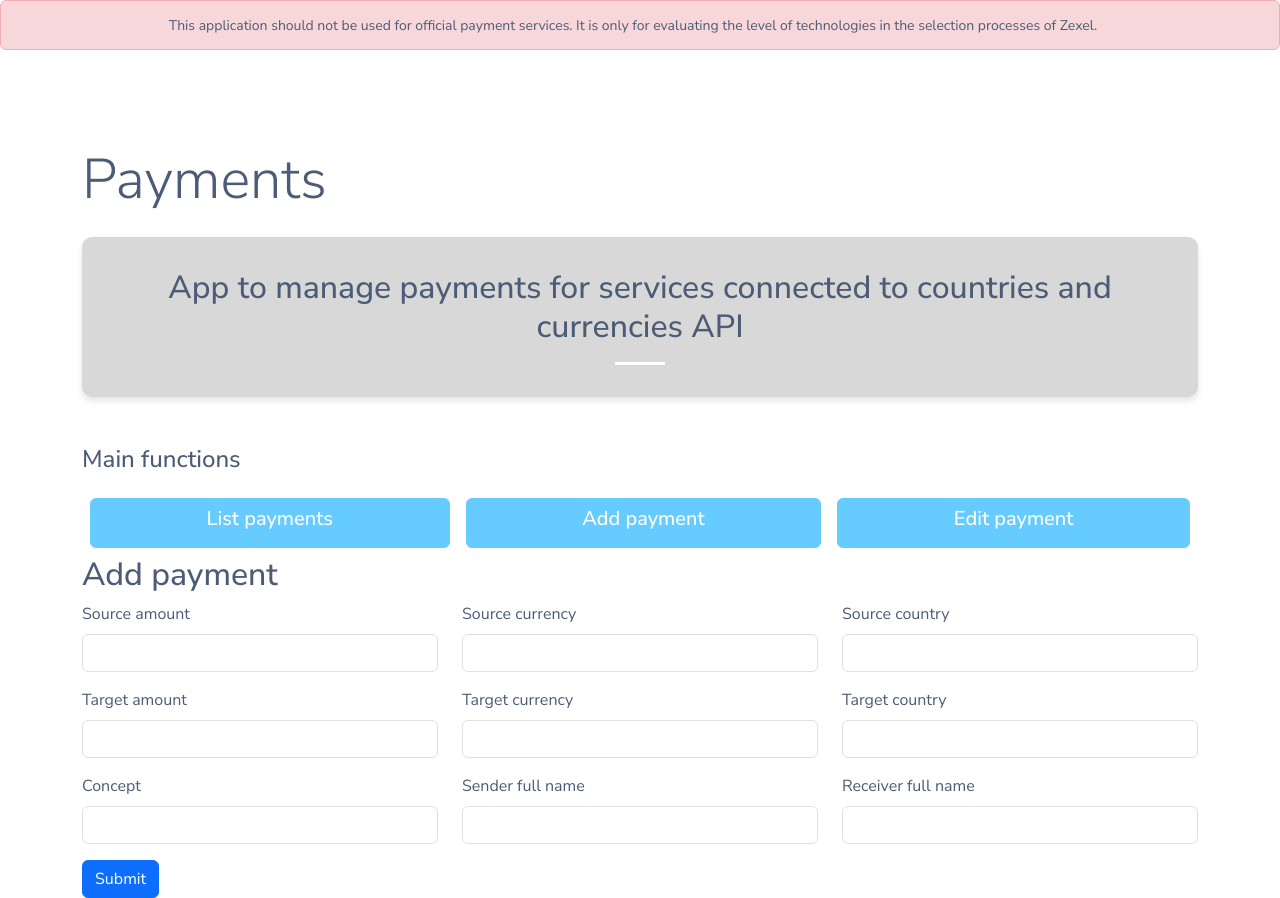
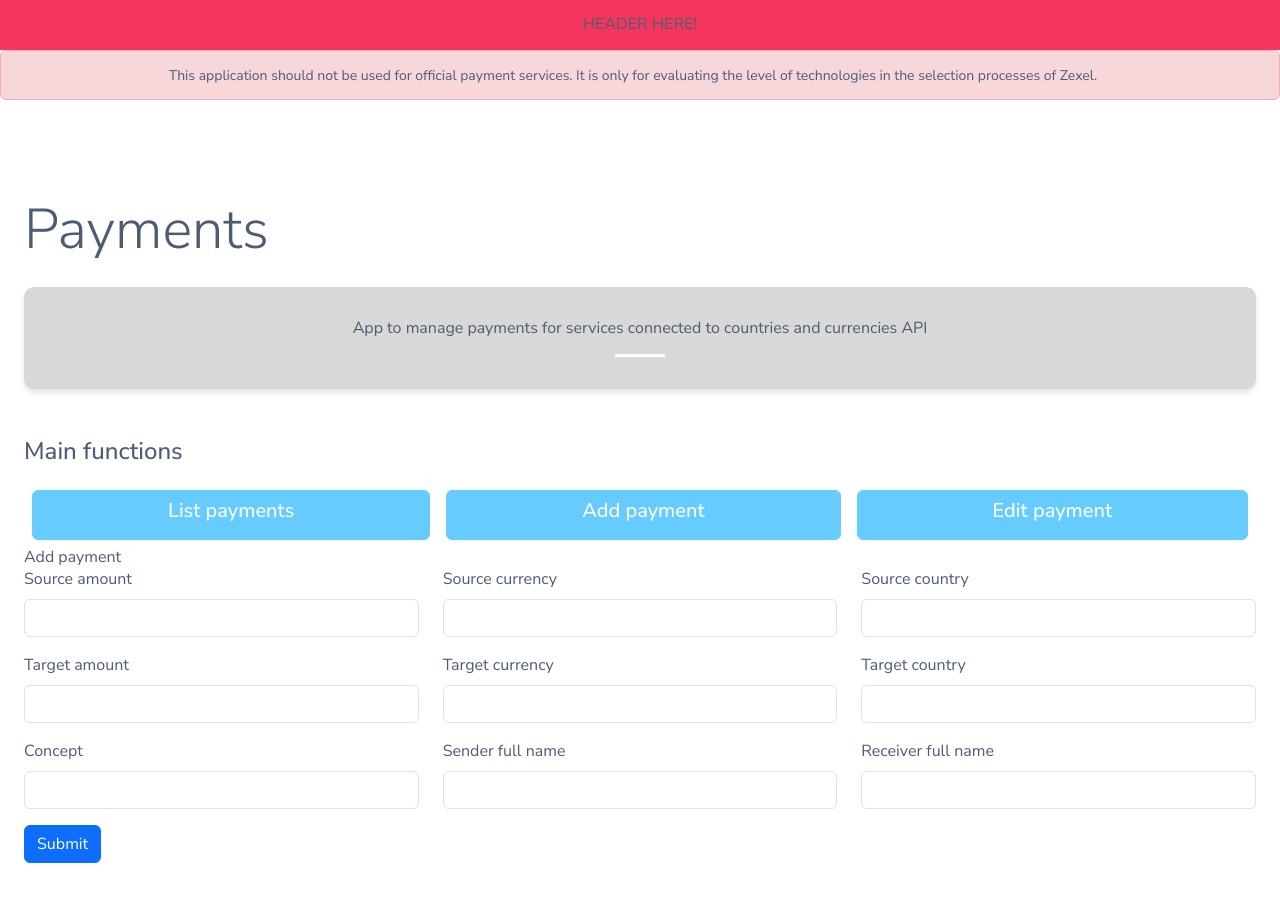
Before and after one commit to EliRodrEs/Payppermint, a Nuxt app in the folder front/: page /payments/add in a window 1280 px wide. After the commit the page ends 863 px from the top, so only its background shows below. Built offline with nearby package versions, Linux system fonts and the light colour scheme.

Commit message:
feat: Add tailwindCSS to speed up the styling process

```diff
--- /dev/null
+++ b/front/components/Header.vue
@@ -0,0 +1,6 @@
+<template>
+    <div class="sticky-top py-1 text-center d-flex align-items-center justify-content-center bg-[var(--zexel-error)]"
+        style="height: 50px;">
+        <h1>HEADER HERE!</h1>
+    </div>
+  </template>
--- a/front/layouts/default.vue
+++ b/front/layouts/default.vue
@@ -1,10 +1,14 @@
 <template>
+  <Header />
   <div class="container-fluid">
     <div class="row">
-      <div class="alert alert-danger fixed-top py-1 text-center d-flex align-items-center justify-content-center"
+      <div class="alert alert-danger py-1 text-center d-flex align-items-center justify-content-center"
         style="height: 50px;">
         <p class="mb-0 small">{{ $t('app_disclaimer') }}</p>
       </div>
+
+    </div>
+    <div class="row">
       <div class="col-12">
         <slot />
       </div>
--- a/front/nuxt.config.ts
+++ b/front/nuxt.config.ts
@@ -3,6 +3,14 @@ export default defineNuxtConfig({
   devtools: { enabled: true },
   ssr: false,
   components: true,
+
+  css: ['~/public/css/style.css'],
+  postcss: {
+    plugins: {
+      tailwindcss: {},
+      autoprefixer: {},
+    },
+  },
 
   modules: [
       '@nuxtjs/i18n',
--- a/front/package.json
+++ b/front/package.json
@@ -19,6 +19,9 @@
     "vue-router": "4.4.3"
   },
   "devDependencies": {
-    "@nuxt/devtools": "^1.3.9"
+    "@nuxt/devtools": "^1.3.9",
+    "autoprefixer": "^10.4.20",
+    "postcss": "^8.4.41",
+    "tailwindcss": "^3.4.10"
   }
 }
--- a/front/public/css/style.css
+++ b/front/public/css/style.css
@@ -1,6 +1,13 @@
 @import url("https://fonts.googleapis.com/css2?family=Nunito+Sans:ital,opsz,wght@0,6..12,200;0,6..12,300;0,6..12,400;0,6..12,500;0,6..12,600;0,6..12,700;0,6..12,800;0,6..12,900;0,6..12,1000;1,6..12,200;1,6..12,300;1,6..12,400;1,6..12,500;1,6..12,600;1,6..12,700;1,6..12,800;1,6..12,900;1,6..12,1000&display=swap");
 @import url("https://fonts.googleapis.com/css2?family=Montserrat+Alternates:ital,wght@0,100;0,200;0,300;0,400;0,500;0,600;0,700;0,800;0,900;1,100;1,200;1,300;1,400;1,500;1,600;1,700;1,800;1,900&family=Nunito+Sans:ital,opsz,wght@0,6..12,200;0,6..12,300;0,6..12,400;0,6..12,500;0,6..12,600;0,6..12,700;0,6..12,800;0,6..12,900;0,6..12,1000;1,6..12,200;1,6..12,300;1,6..12,400;1,6..12,500;1,6..12,600;1,6..12,700;1,6..12,800;1,6..12,900;1,6..12,1000&display=swap");
 @import url("https://cdn.jsdelivr.net/npm/bootstrap-icons@1.11.1/font/bootstrap-icons.css");
+
+@tailwind base;
+@tailwind components;
+@tailwind utilities;
+
+
+
 
 :root {
     /* brand color */
@@ -86,3 +93,9 @@
 .close:hover {
     opacity: 1;
 }
+
+.sticky-top {
+    position: sticky;
+    top: 0;
+    z-index: 1020;
+}
--- /dev/null
+++ b/front/tailwind.config.js
@@ -0,0 +1,16 @@
+/** @type {import('tailwindcss').Config} */
+export default {
+  content: [],
+  theme: {
+    extend: {},
+  },
+  content: [
+    "./components/**/*.{js,vue,ts}",
+    "./layouts/**/*.vue",
+    "./pages/**/*.vue",
+    "./plugins/**/*.{js,ts}",
+    "./app.vue",
+    "./error.vue",
+  ],
+  plugins: [],
+}
```
Also changed, not shown: 1 other file (tests, documents, lock files or other folders).
